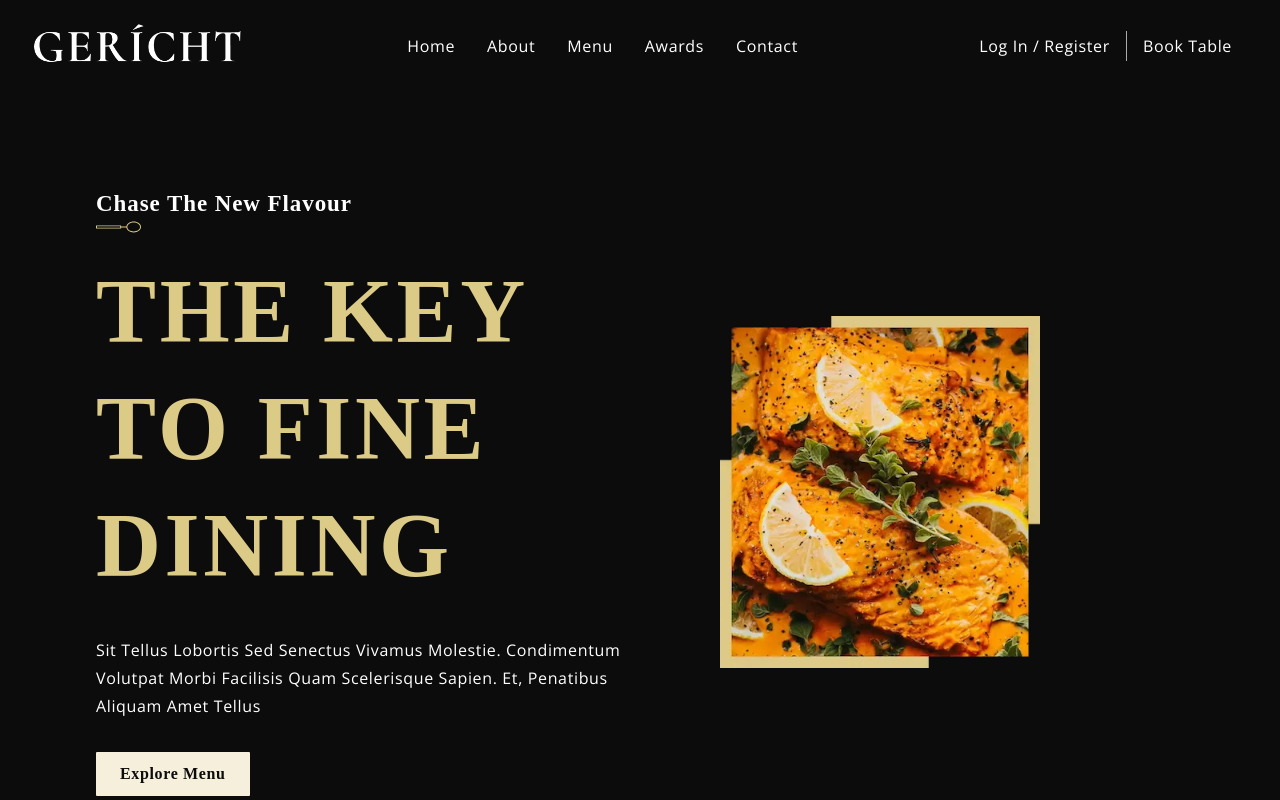
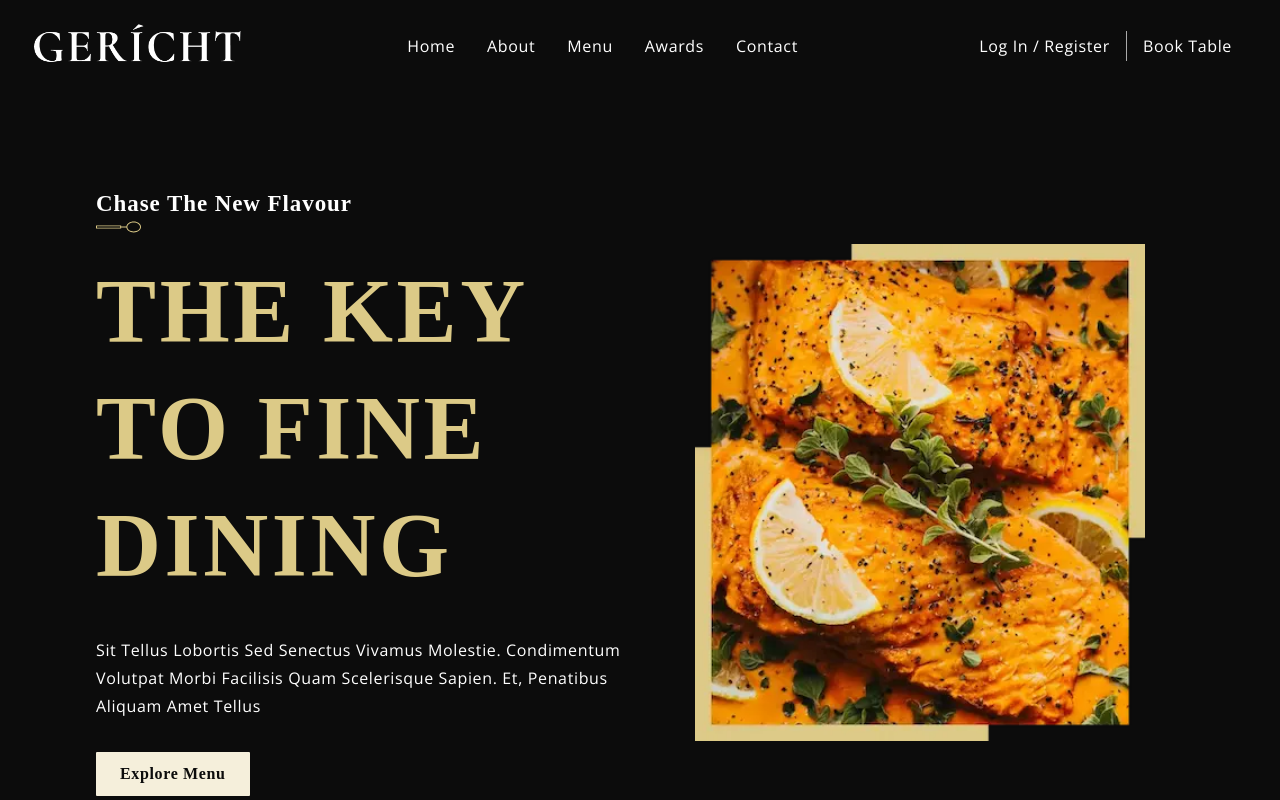
Before and after one commit to SALVADORPOETA/Gericht-restaurant-sm, a React (Create React App) app: page / in a window 1280 px wide. Shown: the top 800 px of the page. Built offline with nearby package versions, Linux system fonts and the light colour scheme; a web font is replaced by a local one.

Commit message:
fix img10

```diff
--- a/src/container/Header/Header.css
+++ b/src/container/Header/Header.css
@@ -11,17 +11,21 @@
   font-size: 90px;
 }
 
+/* Esta es la clase que aplicaste en el div contenedor del Header.jsx */
 .app__header-img {
   width: 80%;
 }
 
 .app__wrapper_img img {
-  width: 100%;
-  height: auto; /* Esto anula el height="497" del HTML en favor de la proporción */
+  width: 100%; /* Ocupa el ancho disponible del contenedor */
+  height: auto; /* Mantiene la proporción */
   aspect-ratio: 451 / 497;
   display: block;
   object-fit: contain;
-  max-width: 451px; /* Evita que la imagen crezca más de su tamaño real */
+
+  /* ESCRITORIO: Forzamos a que no sea menor ni mayor a su tamaño original */
+  max-width: 451px;
+  min-width: 451px; /* Evita que se encoja si el contenedor flex es pequeño */
 }
 
 @media screen and (max-width: 1150px) {
@@ -32,15 +36,25 @@
   .app__wrapper_img {
     margin-top: 5rem;
     width: 100%;
-    display: flex;         /* Asegura que el margen auto funcione */
+    display: flex; /* Asegura que el margen auto funcione */
     justify-content: center;
   }
 
   .app__wrapper_img img {
-    width: 80%;            /* Se adapta al ancho del móvil/tablet */
-    max-width: 450px;      /* No permite que se pixelee en tablets grandes */
-    height: auto !important; /* El !important asegura que ignore el height="497" del HTML */
+    /* MÓVIL: Quitamos la restricción de min-width para que sea responsivo */
+    width: 80%;
+    min-width: 0; /* Importante: reseteamos el valor de escritorio */
+    max-width: 450px;
+    height: auto !important;
     aspect-ratio: 451 / 497;
     margin: 0 auto;
   }
 }
+
+/* Ajustes adicionales para pantallas muy pequeñas (opcional pero recomendado) */
+@media screen and (max-width: 650px) {
+  .app__header-h1 {
+    font-size: 60px;
+    line-height: 70px;
+  }
+}
```
